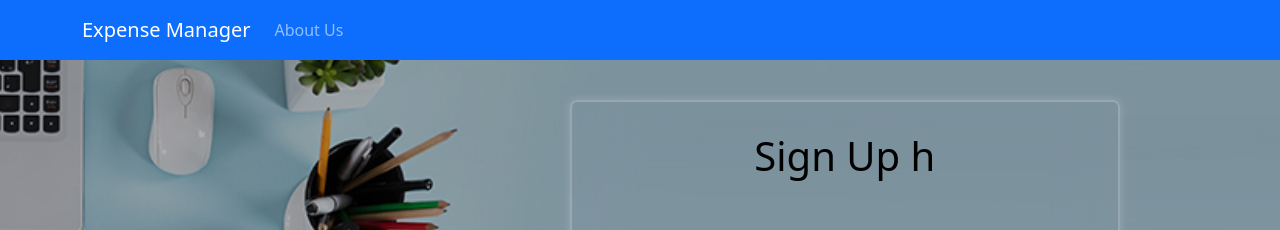
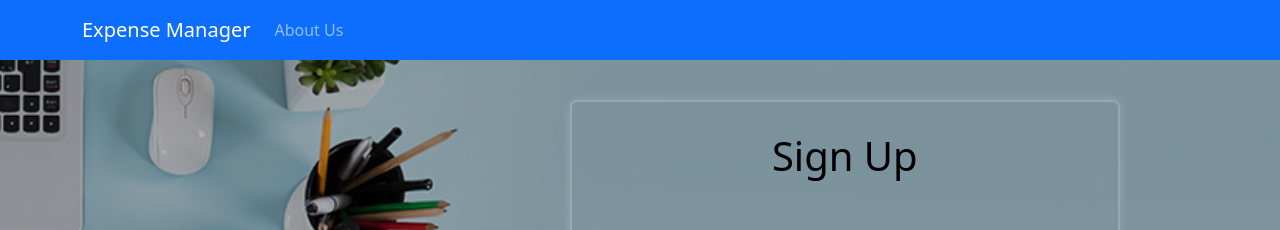
Before and after one commit to ashan0901/Personal-Express-Tracker, a React (Create React App) app in the folder personal-expense-tracker-frontend/: page /register in a window 1280 px wide. Shown: the top 230 px of the page. Built offline with nearby package versions, Linux system fonts and the light colour scheme.

Commit message:
Register changed

```diff
--- a/personal-expense-tracker-frontend/src/components/RegisterForm/RegisterForm.jsx
+++ b/personal-expense-tracker-frontend/src/components/RegisterForm/RegisterForm.jsx
@@ -68,7 +68,7 @@ function Signup() {
       <div className='bodyclass1' style={{ backgroundImage: `url(${backgroundImage})` }}>
         <div className="wrapper">
           <form onSubmit={handleSubmit}>
-            <h1>Sign Up h</h1>
+            <h1>Sign Up</h1>
             <div className="input-box">
               <input type="text" placeholder="First Name" required name="firstname" onChange={handleChange}/>
             </div>
```
